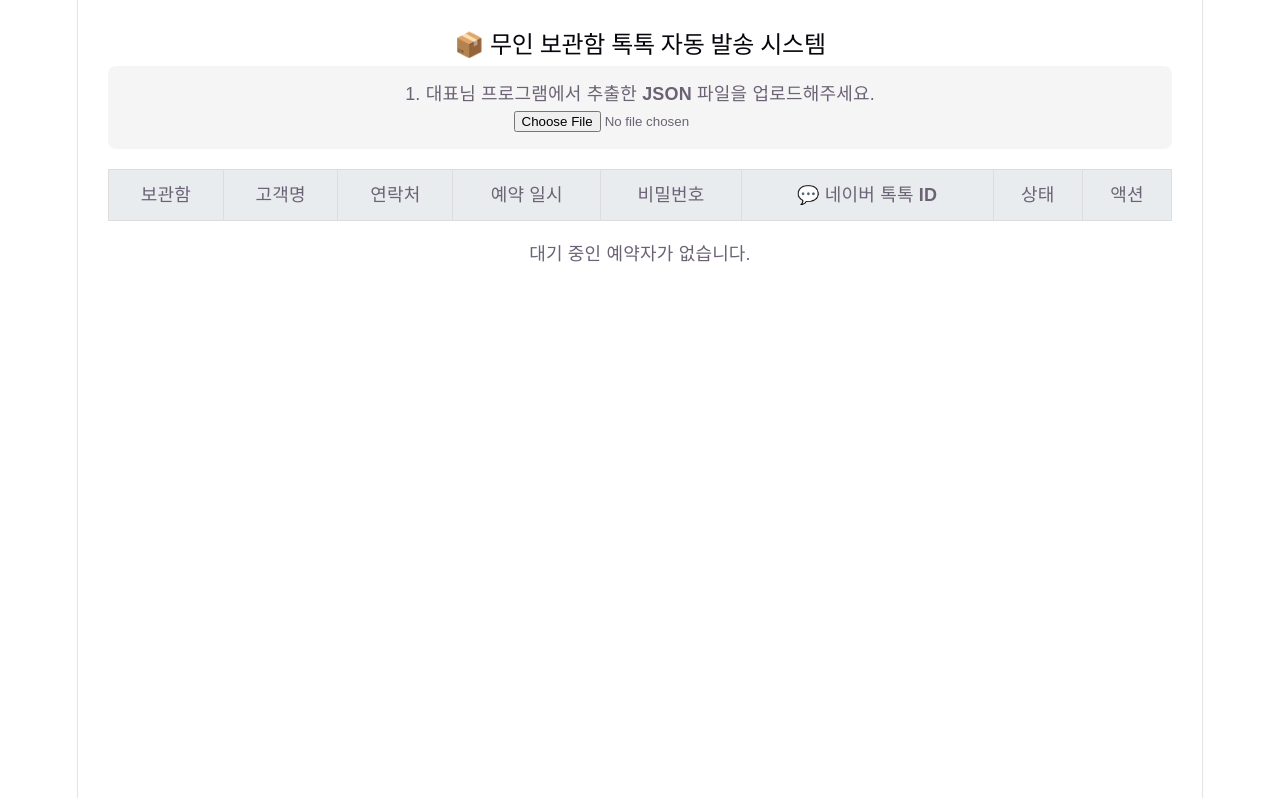
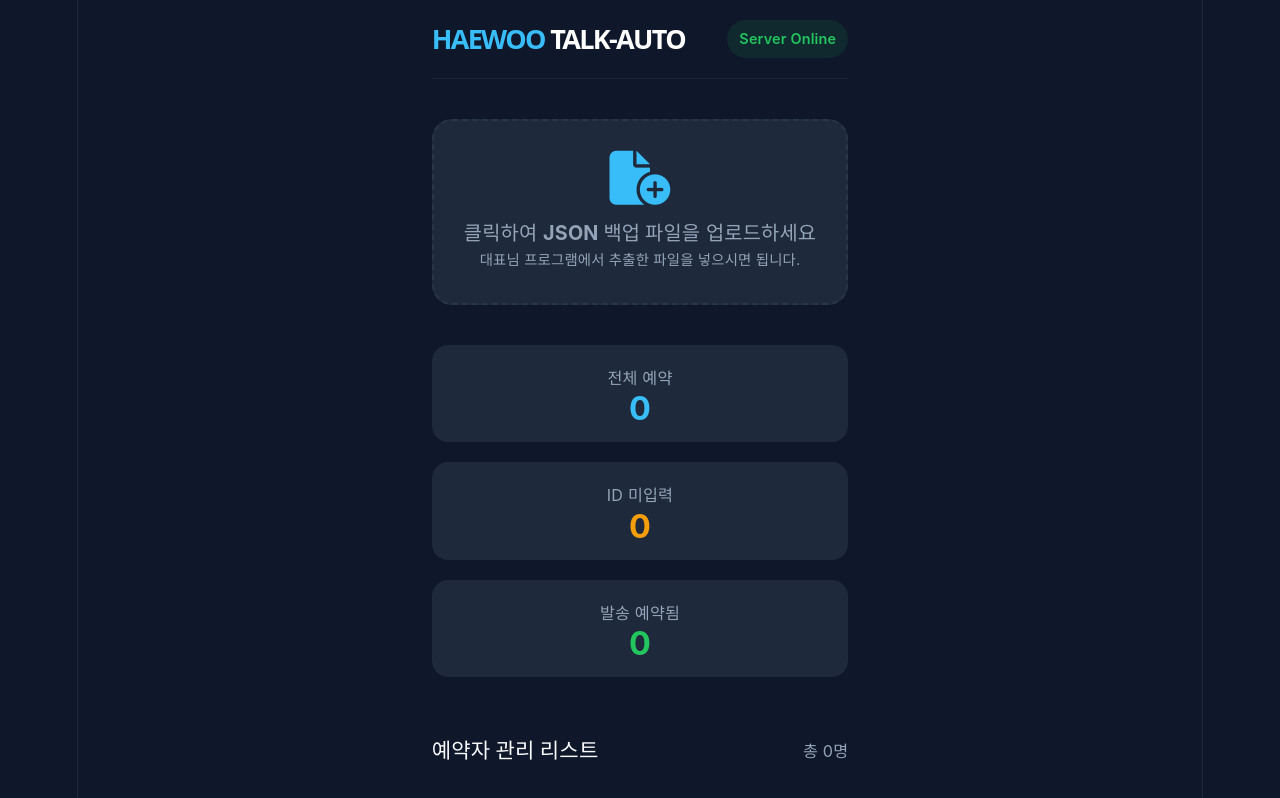
Before and after one commit to ohulbin/haewoo-talk-auto, a React (Vite) app in the folder admin-web/: page / in a window 1280 px wide. Shown: the top 798 px of the page. Built offline with nearby package versions, Linux system fonts and the light colour scheme.

Commit message:
배포 주소 반영 및 UI/UX 개선

```diff
--- a/admin-web/index.html
+++ b/admin-web/index.html
@@ -3,6 +3,7 @@
   <head>
     <meta charset="UTF-8" />
     <link rel="icon" type="image/svg+xml" href="/favicon.svg" />
+    <link rel="stylesheet" href="https://cdnjs.cloudflare.com/ajax/libs/font-awesome/6.5.1/css/all.min.css">
     <meta name="viewport" content="width=device-width, initial-scale=1.0" />
     <title>admin-web</title>
   </head>
--- a/admin-web/src/App.css
+++ b/admin-web/src/App.css
@@ -1,184 +1,181 @@
-.counter {
-  font-size: 16px;
-  padding: 5px 10px;
-  border-radius: 5px;
-  color: var(--accent);
-  background: var(--accent-bg);
-  border: 2px solid transparent;
-  transition: border-color 0.3s;
-  margin-bottom: 24px;
-
-  &:hover {
-    border-color: var(--accent-border);
-  }
-  &:focus-visible {
-    outline: 2px solid var(--accent);
-    outline-offset: 2px;
-  }
+/* admin-web/src/App.css */
+:root {
+  --bg-color: #0f172a;
+  --card-bg: #1e293b;
+  --text-main: #f8fafc;
+  --text-dim: #94a3b8;
+  --accent: #38bdf8;
+  --success: #22c55e;
+  --warning: #f59e0b;
+  --danger: #ef4444;
+  --border: rgba(148, 163, 184, 0.1);
 }
 
-.hero {
-  position: relative;
-
-  .base,
-  .framework,
-  .vite {
-    inset-inline: 0;
-    margin: 0 auto;
+body {
+  background-color: var(--bg-color);
+  color: var(--text-main);
+  margin: 0;
+  font-family: 'Pretendard', -apple-system, sans-serif;
+  -webkit-font-smoothing: antialiased;
 }
 
-  .base {
-    width: 170px;
-    position: relative;
-    z-index: 0;
+.container {
+  max-width: 1200px;
+  margin: 0 auto;
+  padding: 20px;
 }
 
-  .framework,
-  .vite {
-    position: absolute;
+header {
+  display: flex;
+  justify-content: space-between;
+  align-items: center;
+  margin-bottom: 40px;
+  padding-bottom: 20px;
+  border-bottom: 1px solid var(--border);
 }
 
-  .framework {
-    z-index: 1;
-    top: 34px;
-    height: 28px;
-    transform: perspective(2000px) rotateZ(300deg) rotateX(44deg) rotateY(39deg)
-      scale(1.4);
+header h1 {
+  font-size: 1.5rem;
+  font-weight: 700;
+  color: var(--accent);
+  margin: 0;
 }
 
-  .vite {
-    z-index: 0;
-    top: 107px;
-    height: 26px;
-    width: auto;
-    transform: perspective(2000px) rotateZ(300deg) rotateX(40deg) rotateY(39deg)
-      scale(0.8);
-  }
+/* 업로드 섹션 */
+.upload-section {
+  background: var(--card-bg);
+  padding: 30px;
+  border-radius: 20px;
+  text-align: center;
+  border: 2px dashed var(--border);
+  transition: all 0.3s ease;
+  margin-bottom: 40px;
 }
 
-#center {
-  display: flex;
-  flex-direction: column;
-  gap: 25px;
-  place-content: center;
-  place-items: center;
-  flex-grow: 1;
-
-  @media (max-width: 1024px) {
-    padding: 32px 20px 24px;
-    gap: 18px;
-  }
+.upload-section:hover {
+  border-color: var(--accent);
 }
 
-#next-steps {
-  display: flex;
-  border-top: 1px solid var(--border);
-  text-align: left;
-
-  & > div {
-    flex: 1 1 0;
-    padding: 32px;
-    @media (max-width: 1024px) {
-      padding: 24px 20px;
-    }
+.upload-label {
+  display: block;
+  cursor: pointer;
 }
 
-  .icon {
-    margin-bottom: 16px;
-    width: 22px;
-    height: 22px;
+.upload-label i {
+  font-size: 3rem;
+  color: var(--accent);
+  margin-bottom: 15px;
 }
 
-  @media (max-width: 1024px) {
-    flex-direction: column;
+.upload-label p {
+  color: var(--text-dim);
+  font-size: 1.1rem;
+}
+
+input[type="file"] {
+  display: none;
+}
+
+/* 통계 그리드 */
+.stats-grid {
+  display: grid;
+  grid-template-columns: repeat(auto-fit, minmax(200px, 1fr));
+  gap: 20px;
+  margin-bottom: 40px;
+}
+
+.stat-card {
+  background: var(--card-bg);
+  padding: 20px;
+  border-radius: 16px;
   text-align: center;
 }
+
+.stat-card .label { color: var(--text-dim); font-size: 0.9rem; margin-bottom: 5px; }
+.stat-card .value { font-size: 1.8rem; font-weight: 700; color: var(--accent); }
+
+/* 리스트 섹션 */
+.list-header {
+  display: flex;
+  justify-content: space-between;
+  align-items: center;
+  margin-bottom: 20px;
 }
 
-#docs {
-  border-right: 1px solid var(--border);
-
-  @media (max-width: 1024px) {
-    border-right: none;
-    border-bottom: 1px solid var(--border);
-  }
+.customer-card {
+  background: var(--card-bg);
+  border-radius: 16px;
+  padding: 20px;
+  margin-bottom: 15px;
+  display: grid;
+  grid-template-columns: 80px 1fr 2fr 1fr 120px;
+  align-items: center;
+  gap: 20px;
+  transition: transform 0.2s;
 }
 
-#next-steps ul {
-  list-style: none;
-  padding: 0;
-  display: flex;
-  gap: 8px;
-  margin: 32px 0 0;
-
-  .logo {
-    height: 18px;
+.customer-card:hover {
+  transform: translateY(-2px);
+  box-shadow: 0 10px 20px rgba(0,0,0,0.2);
 }
 
-  a {
-    color: var(--text-h);
-    font-size: 16px;
-    border-radius: 6px;
-    background: var(--social-bg);
-    display: flex;
-    padding: 6px 12px;
-    align-items: center;
-    gap: 8px;
-    text-decoration: none;
-    transition: box-shadow 0.3s;
-
-    &:hover {
-      box-shadow: var(--shadow);
-    }
-    .button-icon {
-      height: 18px;
-      width: 18px;
-    }
+.locker-badge {
+  background: rgba(56, 189, 248, 0.1);
+  color: var(--accent);
+  padding: 8px;
+  border-radius: 10px;
+  font-weight: 700;
+  text-align: center;
 }
 
-  @media (max-width: 1024px) {
-    margin-top: 20px;
-    flex-wrap: wrap;
-    justify-content: center;
+.info-group .name { font-size: 1.1rem; font-weight: 700; margin-bottom: 4px; }
+.info-group .time { color: var(--text-dim); font-size: 0.85rem; }
 
-    li {
-      flex: 1 1 calc(50% - 8px);
+.input-group input {
+  background: #0f172a;
+  border: 1px solid var(--border);
+  color: white;
+  padding: 10px 15px;
+  border-radius: 8px;
+  width: 100%;
+  outline: none;
 }
 
-    a {
-      width: 100%;
-      justify-content: center;
-      box-sizing: border-box;
-    }
-  }
+.input-group input:focus { border-color: var(--accent); }
+
+.status-badge {
+  padding: 6px 12px;
+  border-radius: 20px;
+  font-size: 0.8rem;
+  font-weight: 600;
+  text-align: center;
 }
 
-#spacer {
-  height: 88px;
-  border-top: 1px solid var(--border);
-  @media (max-width: 1024px) {
-    height: 48px;
-  }
+.status-ready { background: #334155; color: white; }
+.status-scheduled { background: rgba(34, 197, 94, 0.1); color: var(--success); }
+
+.btn-submit {
+  background: var(--accent);
+  color: var(--bg-color);
+  border: none;
+  padding: 10px 20px;
+  border-radius: 8px;
+  font-weight: 700;
+  cursor: pointer;
 }
 
-.ticks {
-  position: relative;
-  width: 100%;
-
-  &::before,
-  &::after {
-    content: '';
-    position: absolute;
-    top: -4.5px;
-    border: 5px solid transparent;
+.btn-submit:disabled {
+  background: #334155;
+  cursor: not-allowed;
 }
 
-  &::before {
-    left: 0;
-    border-left-color: var(--border);
+/* 모바일 대응 */
+@media (max-width: 768px) {
+  .customer-card {
+    grid-template-columns: 1fr 1fr;
+    gap: 15px;
   }
-  &::after {
-    right: 0;
-    border-right-color: var(--border);
+  .customer-card .locker-badge { grid-column: span 2; }
+  .customer-card .input-group { grid-column: span 2; }
+  .customer-card .btn-submit { grid-column: span 2; }
 }
-}
--- a/admin-web/src/App.jsx
+++ b/admin-web/src/App.jsx
@@ -1,24 +1,22 @@
-import React, { useState } from 'react';
+// admin-web/src/App.jsx
+import React, { useState, useEffect } from 'react';
+import './App.css';
 
 function App() {
   const [reservedList, setReservedList] = useState([]);
+  const [stats, setStats] = useState({ total: 0, ready: 0, scheduled: 0 });
 
-  // 1. JSON 파일 업로드 및 파싱
+  // JSON 파싱 및 데이터 정제
   const handleFileUpload = (e) => {
+    const file = e.target.files[0];
+    if (!file) return;
+
     const fileReader = new FileReader();
-    fileReader.readAsText(e.target.files[0], "UTF-8");
+    fileReader.readAsText(file, "UTF-8");
     fileReader.onload = (event) => {
       try {
         const parsed = JSON.parse(event.target.result);
-        processReservedData(parsed.lockers || {});
-      } catch (error) {
-        alert("올바른 JSON 파일이 아닙니다.");
-      }
-    };
-  };
-
-  // 2. 예약자 필터링 및 중복 제거
-  const processReservedData = (lockers) => {
+        const lockers = parsed.lockers || {};
         const uniqueTargets = {};
 
         Object.entries(lockers).forEach(([lockerNum, items]) => {
@@ -34,118 +32,132 @@ function App() {
                   startTime: item.startTime,
                   lockerNum: lockerNum,
                   pw: item.pw,
-              talkId: '', // 톡톡 ID 입력 칸
-              status: '대기 중'
+                  talkId: '',
+                  status: 'READY'
                 };
               }
             }
           });
         });
-    setReservedList(Object.values(uniqueTargets));
+
+        const list = Object.values(uniqueTargets);
+        setReservedList(list);
+        updateStats(list);
+      } catch (error) {
+        alert("올바른 JSON 파일 형식이 아닙니다.");
+      }
+    };
   };
 
-  // 3. 톡톡 ID 수동 입력 처리
-  const handleTalkIdChange = (index, value) => {
-    const updated = [...reservedList];
-    updated[index].talkId = value;
-    setReservedList(updated);
+  const updateStats = (list) => {
+    setStats({
+      total: list.length,
+      ready: list.filter(i => i.status === 'READY').length,
+      scheduled: list.filter(i => i.status === 'SCHEDULED').length
+    });
   };
 
-  // 4. 백엔드 서버로 발송 스케줄 등록 요청
-  const handleRegisterScheduler = async (user, index) => {
-    if (!user.talkId) {
-      return alert('네이버 톡톡 고유 ID를 먼저 입력해주세요!');
-    }
+  const handleIdChange = (id, val) => {
+    const newList = reservedList.map(item =>
+      item.id === id ? { ...item, talkId: val } : item
+    );
+    setReservedList(newList);
+  };
+
+  const registerTask = async (user) => {
+    if (!user.talkId) return alert('톡톡 고유 ID를 입력해주세요.');
 
     try {
-      // 포트 5000번에서 돌고 있는 우리 백엔드 서버로 전송
-      const response = await fetch('http://localhost:5000/api/scheduler/register', {
+      // Render 배포 후에는 본인의 backend URL로 변경 필요
+      const response = await fetch('https://haewoo-talk-admin.onrender.com', {
         method: 'POST',
         headers: { 'Content-Type': 'application/json' },
         body: JSON.stringify(user)
       });
 
       if (response.ok) {
-        alert(`${user.name}님 스케줄 등록 완료!`);
-        const updated = [...reservedList];
-        updated[index].status = '스케줄 등록됨';
-        setReservedList(updated);
-      } else {
-        alert('서버 등록에 실패했습니다.');
+        const newList = reservedList.map(item =>
+          item.id === user.id ? { ...item, status: 'SCHEDULED' } : item
+        );
+        setReservedList(newList);
+        updateStats(newList);
+        alert(`${user.name}님 발송 예약이 완료되었습니다.`);
       }
-    } catch (error) {
-      alert('서버와 연결할 수 없습니다. 백엔드 서버가 켜져 있는지 확인해주세요.');
+    } catch (err) {
+      alert('서버 연결 실패. 백엔드가 실행 중인지 확인하세요.');
     }
   };
 
   return (
-    <div style={{ padding: '30px', fontFamily: 'sans-serif' }}>
-      <h2>📦 무인 보관함 톡톡 자동 발송 시스템</h2>
-      <div style={{ marginBottom: '20px', padding: '15px', backgroundColor: '#f5f5f5', borderRadius: '8px' }}>
-        <p>1. 대표님 프로그램에서 추출한 <b>JSON 파일</b>을 업로드해주세요.</p>
+    <div className="container">
+      <header>
+        <h1>HAEWOO <span style={{color:'white'}}>TALK-AUTO</span></h1>
+        <div className="status-badge status-scheduled">Server Online</div>
+      </header>
+
+      <section className="upload-section">
+        <label className="upload-label">
           <input type="file" accept=".json" onChange={handleFileUpload} />
+          <i className="fa-solid fa-file-circle-plus"></i>
+          <p>클릭하여 <b>JSON 백업 파일</b>을 업로드하세요</p>
+          <span style={{fontSize:'0.8rem', color:'var(--text-dim)'}}>대표님 프로그램에서 추출한 파일을 넣으시면 됩니다.</span>
+        </label>
+      </section>
+
+      <div className="stats-grid">
+        <div className="stat-card">
+          <div className="label">전체 예약</div>
+          <div className="value">{stats.total}</div>
+        </div>
+        <div className="stat-card">
+          <div className="label">ID 미입력</div>
+          <div className="value" style={{color:'var(--warning)'}}>{stats.ready}</div>
+        </div>
+        <div className="stat-card">
+          <div className="label">발송 예약됨</div>
+          <div className="value" style={{color:'var(--success)'}}>{stats.scheduled}</div>
+        </div>
       </div>
 
-      <table style={{ width: '100%', borderCollapse: 'collapse', textAlign: 'center' }}>
-        <thead>
-          <tr style={{ backgroundColor: '#e9ecef' }}>
-            <th style={thStyle}>보관함</th>
-            <th style={thStyle}>고객명</th>
-            <th style={thStyle}>연락처</th>
-            <th style={thStyle}>예약 일시</th>
-            <th style={thStyle}>비밀번호</th>
-            <th style={thStyle}>💬 네이버 톡톡 ID</th>
-            <th style={thStyle}>상태</th>
-            <th style={thStyle}>액션</th>
-          </tr>
-        </thead>
-        <tbody>
-          {reservedList.length === 0 ? (
-            <tr>
-              <td colSpan="8" style={{ padding: '20px' }}>대기 중인 예약자가 없습니다.</td>
-            </tr>
-          ) : (
-            reservedList.map((user, index) => (
-              <tr key={user.id} style={{ borderBottom: '1px solid #ddd' }}>
-                <td style={tdStyle}>{user.lockerNum}번</td>
-                <td style={tdStyle}><b>{user.name}</b></td>
-                <td style={tdStyle}>{user.contact}</td>
-                <td style={tdStyle}>{user.startDate}<br/>{user.startTime}</td>
-                <td style={tdStyle}><span style={{color: 'red', fontWeight: 'bold'}}>{user.pw}</span></td>
-                <td style={tdStyle}>
+      <div className="list-header">
+        <h3>예약자 관리 리스트</h3>
+        <span style={{color:'var(--text-dim)', fontSize:'0.9rem'}}>총 {reservedList.length}명</span>
+      </div>
+
+      <div className="list-container">
+        {reservedList.map((user) => (
+          <div className="customer-card" key={user.id}>
+            <div className="locker-badge">{user.lockerNum}번함</div>
+            <div className="info-group">
+              <div className="name">{user.name}</div>
+              <div className="time">{user.startDate} {user.startTime}</div>
+            </div>
+            <div className="input-group">
               <input
                 type="text"
-                    placeholder="W_1234abcd..."
+                placeholder="톡톡 ID 입력 (W_...)"
                 value={user.talkId}
-                    onChange={(e) => handleTalkIdChange(index, e.target.value)}
-                    style={{ padding: '5px', width: '90%' }}
+                disabled={user.status === 'SCHEDULED'}
+                onChange={(e) => handleIdChange(user.id, e.target.value)}
               />
-                </td>
-                <td style={tdStyle}>
-                  <span style={{
-                    color: user.status === '스케줄 등록됨' ? 'green' : 'gray',
-                    fontWeight: 'bold'
-                  }}>{user.status}</span>
-                </td>
-                <td style={tdStyle}>
+            </div>
+            <div className="status-group">
+              <div className={`status-badge ${user.status === 'READY' ? 'status-ready' : 'status-scheduled'}`}>
+                {user.status === 'READY' ? '대기 중' : '예약 완료'}
+              </div>
+            </div>
             <button
-                    onClick={() => handleRegisterScheduler(user, index)}
-                    style={{ padding: '8px 12px', cursor: 'pointer', backgroundColor: '#007bff', color: 'white', border: 'none', borderRadius: '4px' }}
+              className="btn-submit"
+              disabled={user.status === 'SCHEDULED'}
+              onClick={() => registerTask(user)}
             >
-                    스케줄 등록
+              {user.status === 'READY' ? '발송 예약' : '완료'}
             </button>
-                </td>
-              </tr>
-            ))
-          )}
-        </tbody>
-      </table>
+          </div>
+        ))}
+      </div>
     </div>
   );
 }
 
-// 테이블 스타일용 객체
-const thStyle = { padding: '12px', border: '1px solid #ddd' };
-const tdStyle = { padding: '12px', border: '1px solid #ddd' };
-
 export default App;
```
Lines whose indentation alone changed are shown as unchanged.
